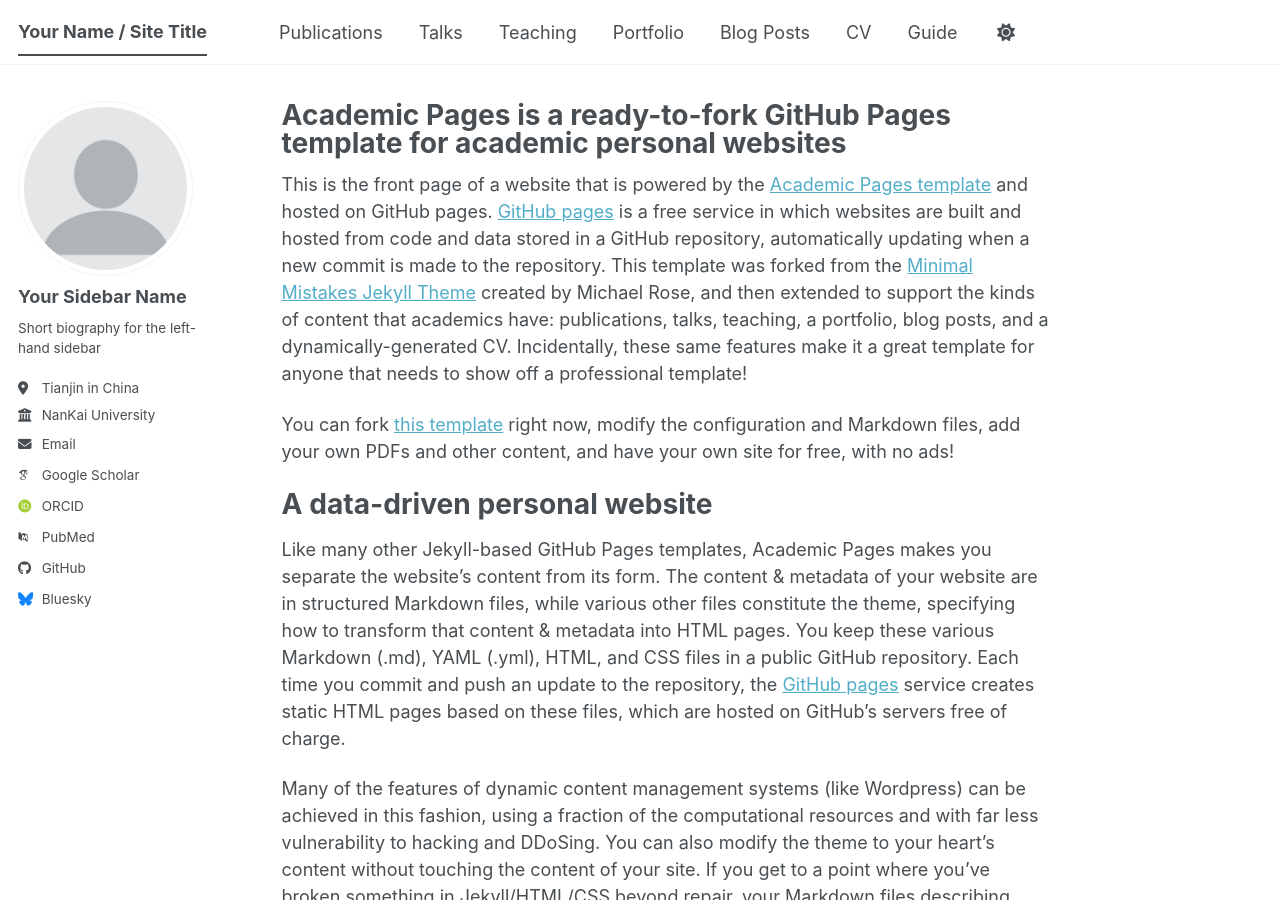
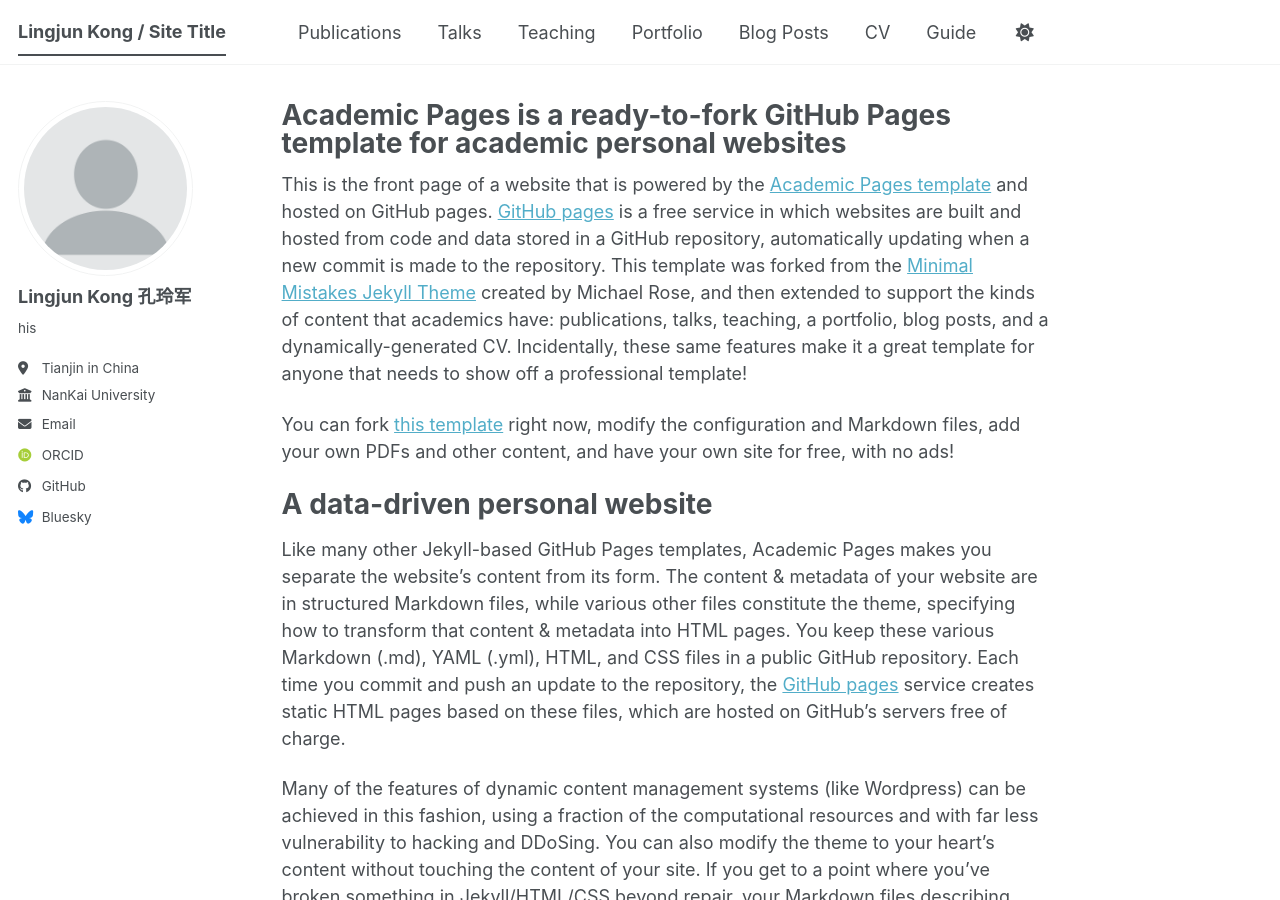
Before and after one commit to klj63260826/klj63260826.github.io, a Jekyll site: the page built from _pages/about.md, in a window 1280 px wide and 900 px high. Built offline with Jekyll 4.4.1, drawn with Linux system fonts in a browser that asks for light colours; some web fonts are replaced; a script bundle is joined from its source files by our own code; library files that are not in the unit come from our copies.

Commit message:
Update _config.yml

```diff
--- a/_config.yml
+++ b/_config.yml
@@ -9,14 +9,14 @@
 # Basic Site Settings
 locale                   : "en-US"
 site_theme               : "default" # The available themes options are "default", "air", "sunrise", "mint", "dirt" and "contrast"
-title                    : "Your Name / Site Title"
+title                    : "Lingjun Kong / Site Title"
 title_separator          : "-"
 name                     : &name "Lingjun Kong"
-description              : &description "Your Name's academic portfolio"   # Update this with a general description of your site, this is the default if not overridden by a page
+description              : &description "孔玲军(Lingjun Kong)academic portfolio"   # Update this with a general description of your site, this is the default if not overridden by a page
 url                      : https://klj63260826.github.io # The base hostname & protocol for your site e.g. "https://[your GitHub username].github.io",
                                                            # or if you already have some other page hosted on Github then use "https://[your GitHub username].github.io/[Your Repo Name]"
 baseurl                  : "" # the subpath of your site, e.g. "/blog"
-repository               : "academicpages/academicpages.github.io"
+repository               : "klj63260826/klj63260826.github.io"
 
 # Site Author - The following control what appear as part of the author content on the side bar.
 #               If a field is blank the icon and link will not appear, otherwise it will be shown.
@@ -24,9 +24,9 @@
 author:
   # Biographic information
   avatar           : "profile.png"
-  name             : "Your Sidebar Name"
-  pronouns         : # example: "she/her"
-  bio              : "Short biography for the left-hand sidebar"
+  name             : "Lingjun Kong 孔玲军 "
+  pronouns         : "his"
+  bio              : ""
   location         : "Tianjin in China"
   employer         : "NanKai University"
   uri              : # URL
@@ -35,13 +35,13 @@
   # Academic websites
   academia         : # URL
   arxiv            : # URL - Update with the correct link to your profile
-  googlescholar    : "https://scholar.google.com/citations?user=PS_CX0AAAAAJ"
+  googlescholar    : # URL
   inspire-hep      : # URL
   impactstory      : # URL
-  orcid            : "https://orcid.org/my-orcid?orcid=0000-0001-9060-6644"
+  orcid            : "https://orcid.org/0000-0001-9060-6644"
   semantic         : # URL
   ssrn             : # URL
-  pubmed           : "https://www.ncbi.nlm.nih.gov/pubmed/?term=john+snow"
+  pubmed           : # URL
   researchgate     : # URL
   scopus           : # URL
   zotero           : # URL
@@ -51,7 +51,7 @@
   bitbucket        : # Username - Update with your username on the site
   codepen          : # Username
   dribbble         : # Username
-  github           : "academicpages"
+  github           : "klj63260826"
   kaggle           : # Username
   stackoverflow    : # User number or user number and name (i.e., use "1" or "1/jeff-atwood")
 
```
